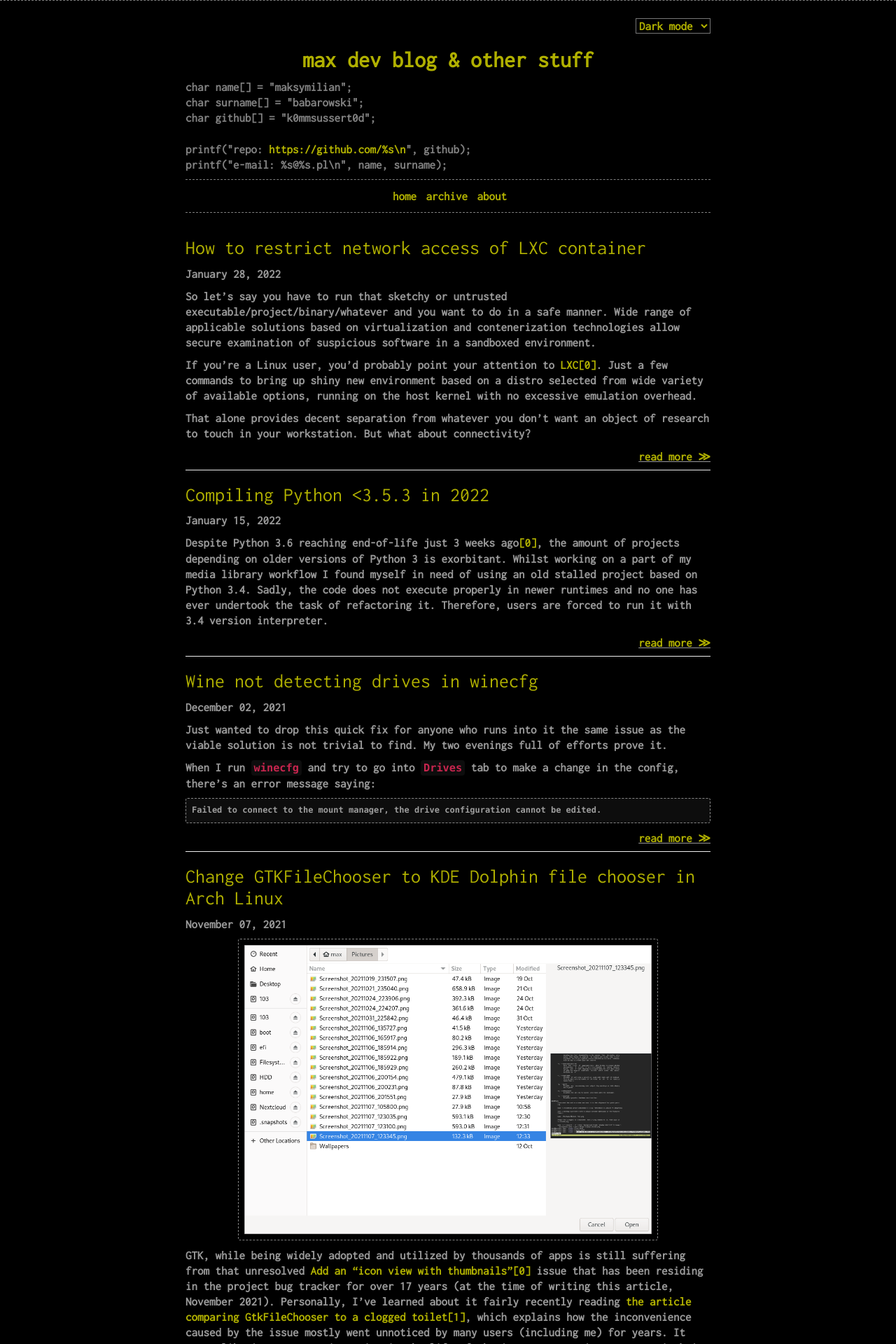
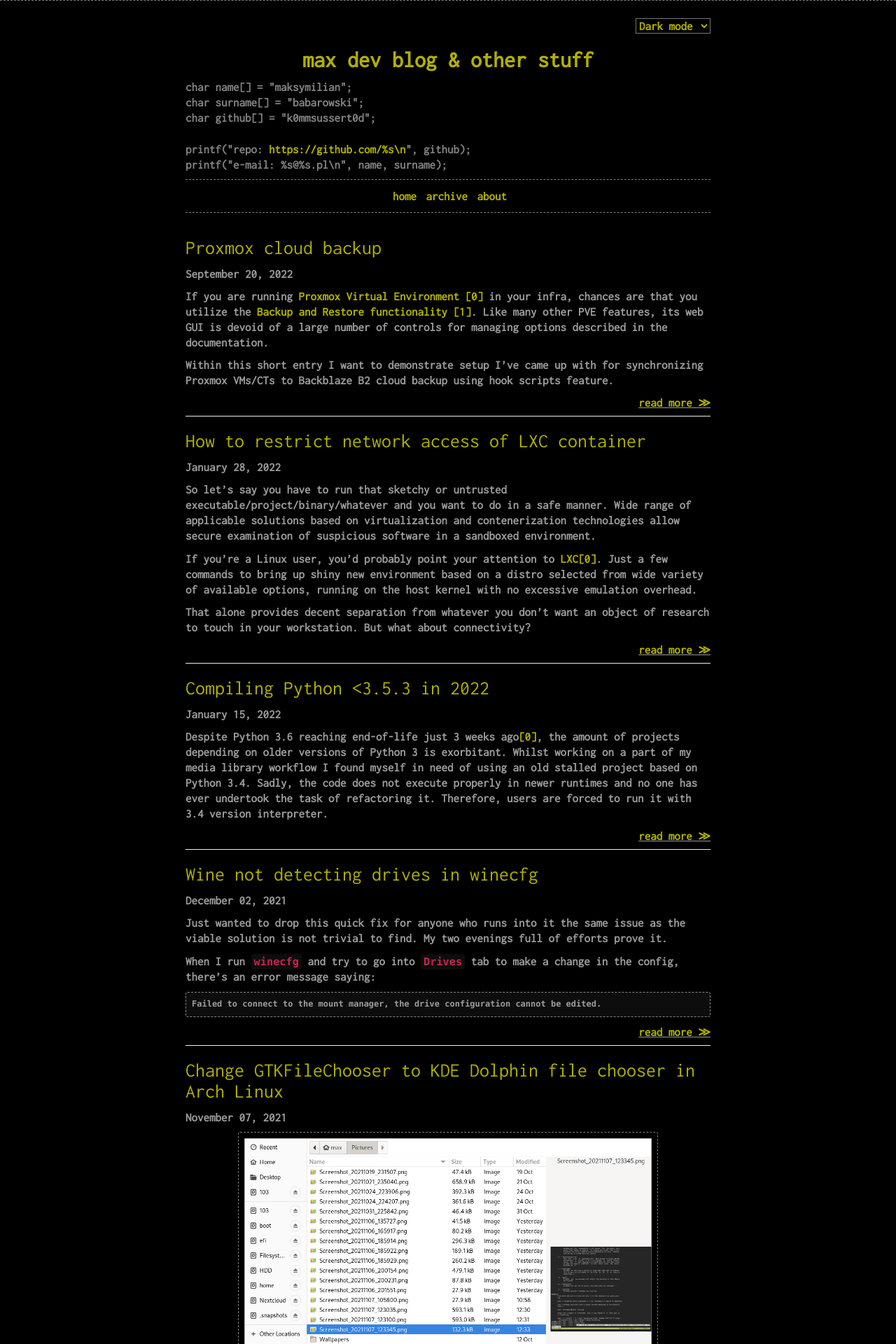
Before and after one commit to k0mmsussert0d/dev-blog, a Jekyll site: the page built from index.md, in a window 1280 px wide. Shown: the top 1920 px of the page at 70% size. Built offline with Jekyll 4.4.1, drawn with Linux system fonts in a browser that asks for light colours; some of the changed lines change nothing that is shown.

Commit message:
Article on PVE cloud backup

````diff
--- /dev/null
+++ b/_posts/2022-08-31-pve-cloud-backup.md
@@ -0,0 +1,116 @@
+---
+layout: post
+title: "Proxmox cloud backup"
+date: 2022-09-20 00:00:00
+categories:
+ - blog
+tags:
+ - linux
+ - sysop
+ - proxmox
+---
+
+If you are running [Proxmox Virtual Environment \[0\]][0] in your infra, chances are that you utilize the [Backup and Restore functionality \[1\]][1]. Like many other PVE features, its web GUI is devoid of a large number of controls for managing options described in the documentation.
+
+Within this short entry I want to demonstrate setup I've came up with for **synchronizing Proxmox VMs/CTs to Backblaze B2 cloud backup** using hook scripts feature.
+
+<!--break-->
+
+## Prerequisites
+
+Before proceeding, you should be in control of a [Backblaze B2 account \[2\]][2] with a configured bucket to upload dumps to. Alternatively, you should be fine using any other remote storage provided [supported by rclone \[3\]][3]. My choice of Backblaze is justified by the affordable pricing model they employ.
+
+I'm also assuming that you have a configured backup job in PVE. Specifics don't matter; the job can cover any number of machines, have whichever schedule and use any other options. A single backup job is tied to a single storage device for storing resulting dumps, so we can be sure all backups will be kept in the same location.
+
+## Backup job hook scripts
+
+[Hook script \[4\]][4], in terms of PVE's backups functionality, is an optional script set per job called at various phases of its execution. An example Perl script provided with `pve-manager` documentation enumerates the phases script might be called at:
+
+```
+job-start
+job-end
+job-abort
+backup-start
+backup-end
+backup-abort
+log-end
+pre-stop
+pre-restart
+post-restart
+```
+
+The phase is passed to the script as the parameter.
+
+## rclone
+
+We're on the right track with integrating custom processes into PVE backup jobs. Let's focus on preparing the process itself before *hooking it up* to the job.
+
+Assuming that you've already created a Backblaze bucket, you should be in possession of API key and secret key.
+
+Install `rclone` on the machine running PVE instance and run `rclone config`. Use the interactive prompt to configure the access to the bucket. Try running commands like `rclone ls <bucket-name>:` and `rclone copy <sample-file> <bucket-name>:` to verify if it works correctly. `rclone` should be capable of both reading and writing files.
+
+## Preparing the sync script
+
+The script should run only after the backup job is entirely finished. Make sure the job is configured in *Datacenter > Backup* tab, then SSH into the server.
+
+Create a new file in a directory convenient for you. Then, paste in the following content:
+
+```bash
+#!/bin/bash
+
+if [ "$1" == "job-end" ]; then
+    rclone --config /root/.config/rclone/rclone.conf --min-age 2w delete <bucket-name>:<bucket-path>
+    rclone --config /root/.config/rclone/rclone.conf copy <storage-path> <bucket-name>:<bucket-path>
+fi
+```
+
+`if [ "$1" == "job-end" ]` is the script entrypoint safeguard. The script will be called on multiple stages of the execution of any backup job, but sync should only happen after it's finished.
+
+All `rclone` commands are appended with `--config` option followed by the config file location. In my case, `rclone` would fail to locate the config file when called by cron.
+
+First command, `delete` with `--min-age` option is my simple approach to implementing backups rotation mechanism. You can replace the value of 2 weeks with a retention time that suits you. Alternatively, you can apply [lifecycle rules\[5\]][5] to the bucket, so that the files will be purged automatically after specified period of time.
+
+![Screenshot showing a lifecycle settings of a sample B2 bucket]({{ site.baseurl }}images/2022/lifecycle_rules.png)
+
+<div class="note">
+<p>Pay attention to the `hard_delete` option in the `rclone` config of your B2 bucket. By default, it is set to `false` and the wizard prompts you about it during the configuration setup. If the bucket lifecycle policy is **not** set to *Keep only the last version of the file*, `rclone delete` will not in fact delete a file from the bucket. Instead, it is going to hide the file[6] with the hide marker.</p>
+<p>Hidden files consume storage space and you are charged for them. By default, B2 buckets keep all revisions of the file.</p>
+</div>
+
+Second command, `copy`, actually synchronizes content of the `<storage-path>` with `<bucket-path>` of the bucket denoted by `<bucket-name>`.
+
+Replace the script with the actual path of backup dumps location and target bucket name, then edit `/etc/pve/vzdump.cron` file.
+
+Warning in the heading comment can be safely ignored. Making changes to the job using web front-end writes changes directly to this file. We will be adding the option that is not possible to add with the GUI. Any further changes made to the job using the GUI won't affect it.
+
+Find the line responsible for scheduling the backup job of your choice and add the option `--script <path-to-script>` with a path to the script you've just created. For example:
+
+```
+30 3 * * 7      root vzdump 100 --quiet 1 --mode snapshot --script /root/b2-sync.sh --node node-0 --storage vms-storage --compress ztsd --mailnotification always
+```
+
+## What's next?
+
+You've just configured Proxmox backup dumps synchronization with off-site cloud storage hooked with to the backup job finish. If you want to take this setup to the next level, try implementing complex backup retention rules. For example, desired rotation strategy would be:
+- keep the latest 14 daily dumps,
+- keep the latest 8 weekly dumps,
+etc.
+
+## Links
+~~~
+[0]: https://www.proxmox.com/en/proxmox-ve
+[1]: https://pve.proxmox.com/wiki/Backup_and_Restore
+[2]: https://www.backblaze.com/b2/cloud-storage.html
+[3]: https://rclone.org/#providers
+[4]: https://pve.proxmox.com/wiki/Backup_and_Restore#_hook_scripts
+[5]: https://www.backblaze.com/b2/docs/file_versions.html
+[6]: https://www.backblaze.com/b2/docs/b2_hide_file.html
+~~~
+
+[0]: https://www.proxmox.com/en/proxmox-ve
+[1]: https://pve.proxmox.com/wiki/Backup_and_Restore
+[2]: https://www.backblaze.com/b2/cloud-storage.html
+[3]: https://rclone.org/#providers
+[4]: https://pve.proxmox.com/wiki/Backup_and_Restore#_hook_scripts
+[5]: https://www.backblaze.com/b2/docs/file_versions.html
+[6]: https://www.backblaze.com/b2/docs/b2_hide_file.html
--- a/css/main.scss
+++ b/css/main.scss
@@ -195,3 +195,18 @@ hr {
   background: var(--background);
   color: var(--main-1);
 }
+
+.note {
+  border: 1px dashed var(--border);
+  padding: 8px;
+  font-size: 0.9em;
+  margin: 7px 10px;
+
+  &::before {
+    content: "Note!";
+    display: block;
+    text-align: center;
+    color: var(--main-0);
+    font-weight: bold;
+  }
+}
````
